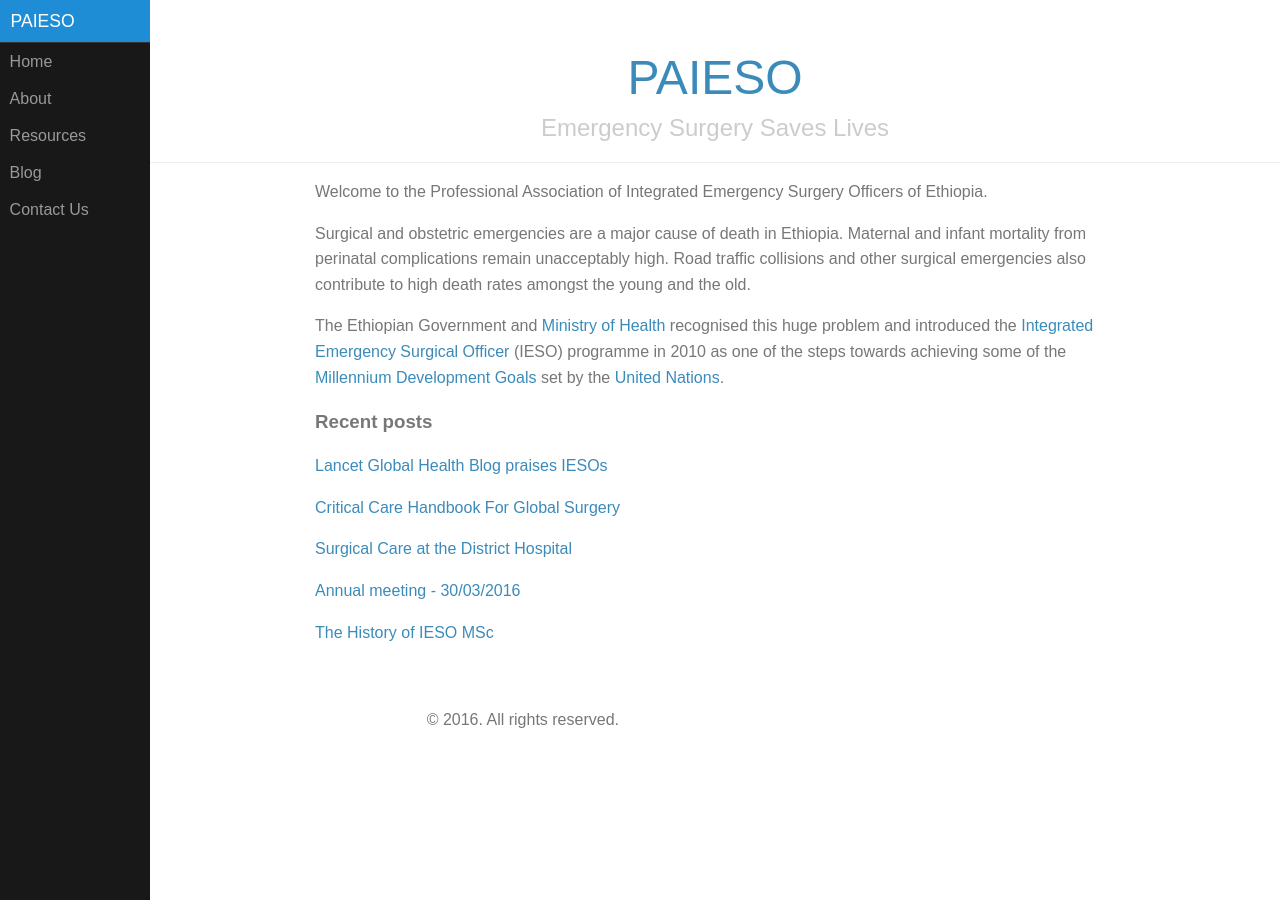
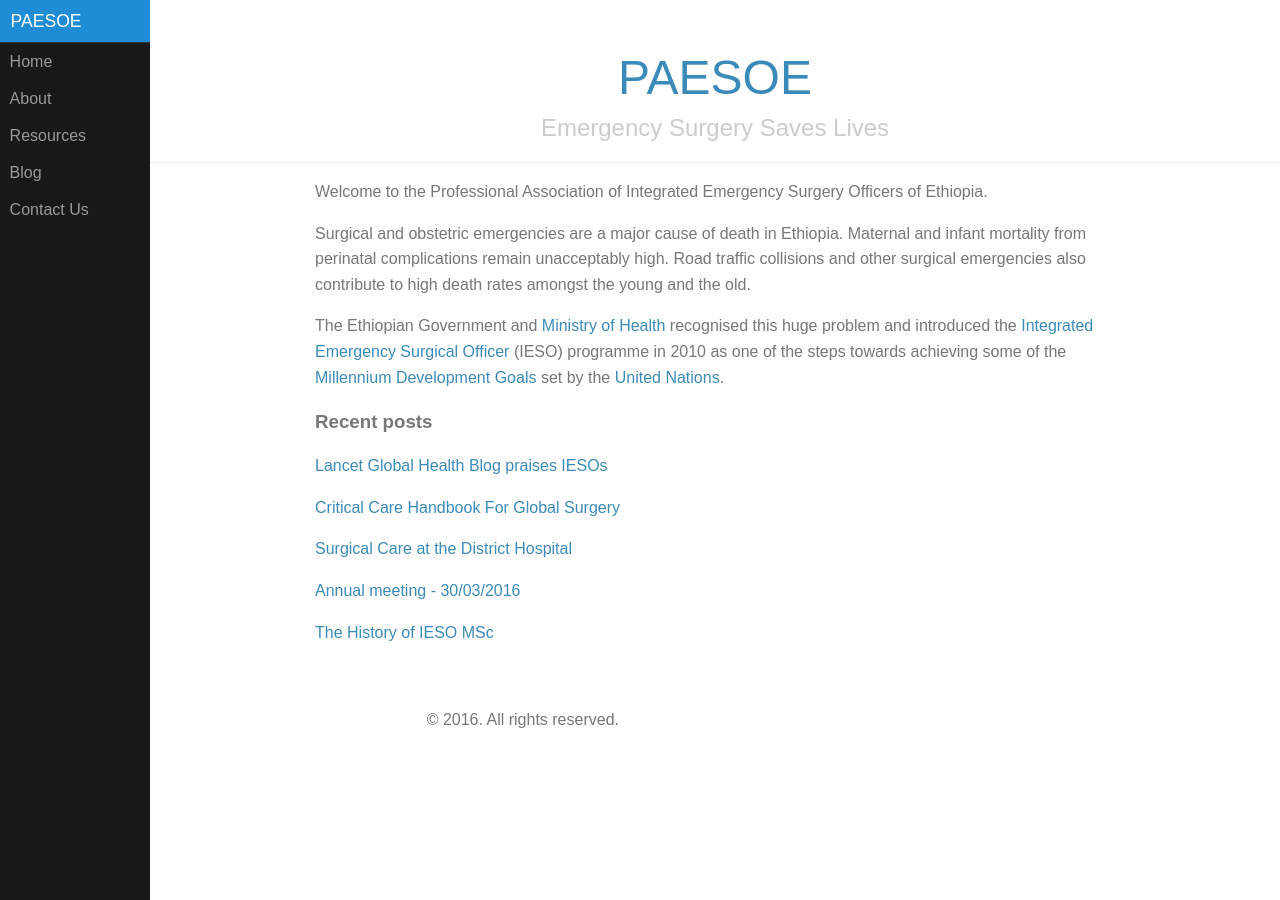
Before and after one commit to vvcb/paesoe-test, a Jekyll site: the page built from index.md, in a window 1280 px wide. Built offline with Jekyll 4.4.1, drawn with Linux system fonts in a browser that asks for light colours.

Commit message:
Change site title to PAESOE in config.yml

```diff
--- a/_config.yml
+++ b/_config.yml
@@ -5,10 +5,10 @@
 permalink: /:year/:month/:day/:title
 
 # Setup
-title:               PAIESO
+title:               PAESOE
 tagline:             'Emergency Surgery Saves Lives'
-description:         'Professional Association of Integrated Emergency Surgery Officers of Ethiopia. Saving lives across Ethiopia through emergency obstetric, general and trauma surgery.'
-url:                 'http://paieso.github.io'
+description:         'Professional Association of Emergency Surgery Officers in Ethiopia. Saving lives across Ethiopia through emergency obstetric, general and trauma surgery.'
+url:                 'http://paesoe.github.io'
 baseurl:             ''
 paginate:            5 #This tells Jekyll how many posts to display per page
 
```
